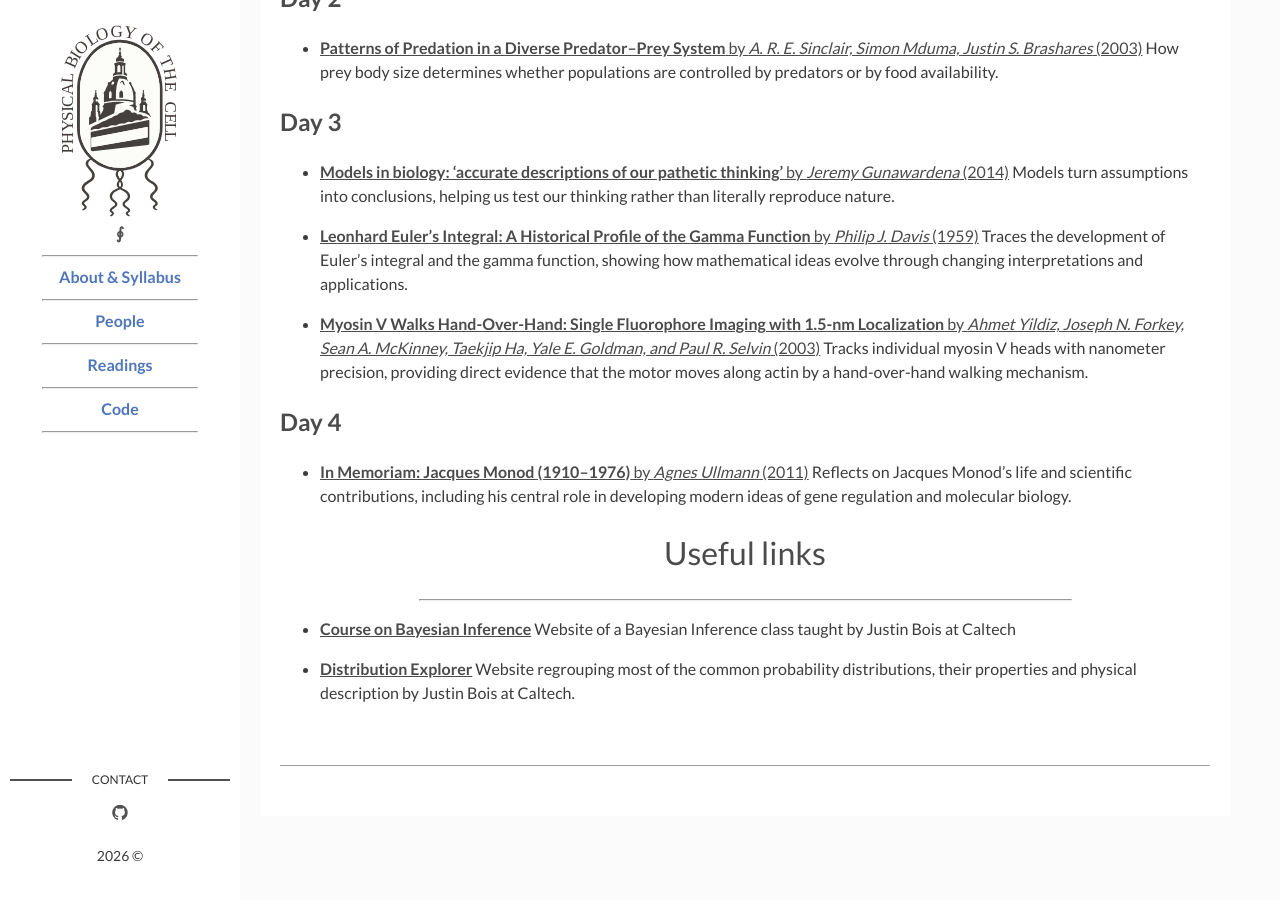
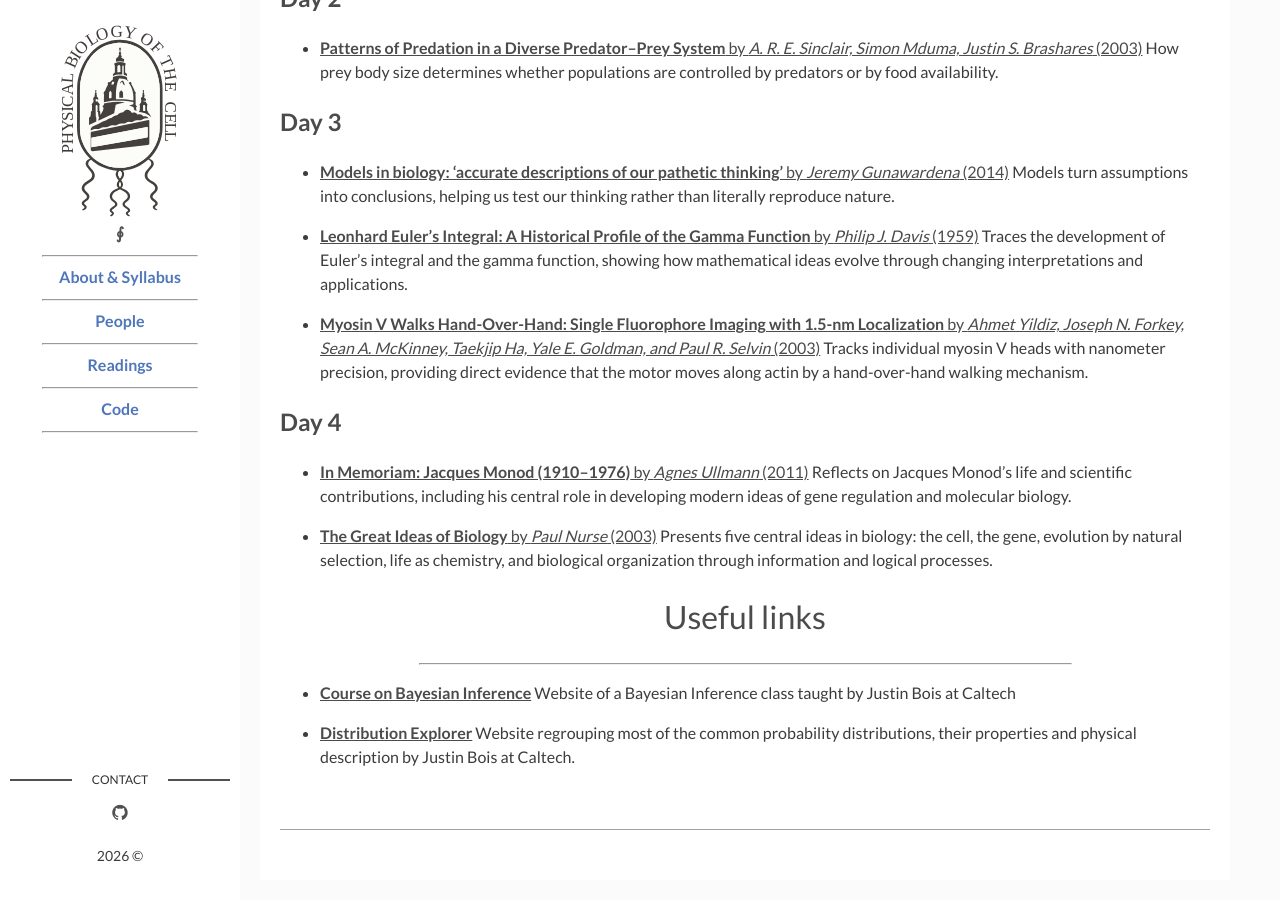
Before and after one commit to RPGroup-PBoC/dresdenPBoC2026, a Jekyll site: the page built from page03_readings.md, in a window 1280 px wide and 900 px high, scrolled down 707 px. Built offline with Jekyll 4.4.1, drawn with Linux system fonts in a browser that asks for light colours.

Commit message:
adding nurse in reading

```diff
--- a/_data/readings.yaml
+++ b/_data/readings.yaml
@@ -73,6 +73,13 @@ Day 4:
    description: >
         Reflects on Jacques Monod’s life and scientific contributions, including his central role in developing modern ideas of gene regulation and molecular biology.
 
+ - pub:
+   title: "The Great Ideas of Biology"
+   authors: Paul Nurse
+   year: 2003
+   link: Nurse2003.pdf
+   description: >
+        Presents five central ideas in biology: the cell, the gene, evolution by natural selection, life as chemistry, and biological organization through information and logical processes.
 #  - pub:
 #    title: Flagellar Elongation and Shortening in Chlamydomonas, The Use of Cycloheximide and Colchicine to Study the Synthesis and Assembly of Flagellar Proteins
 #    authors: Joel L. Rosenbaum, John E. Moulder, and David L. Ringo
```
